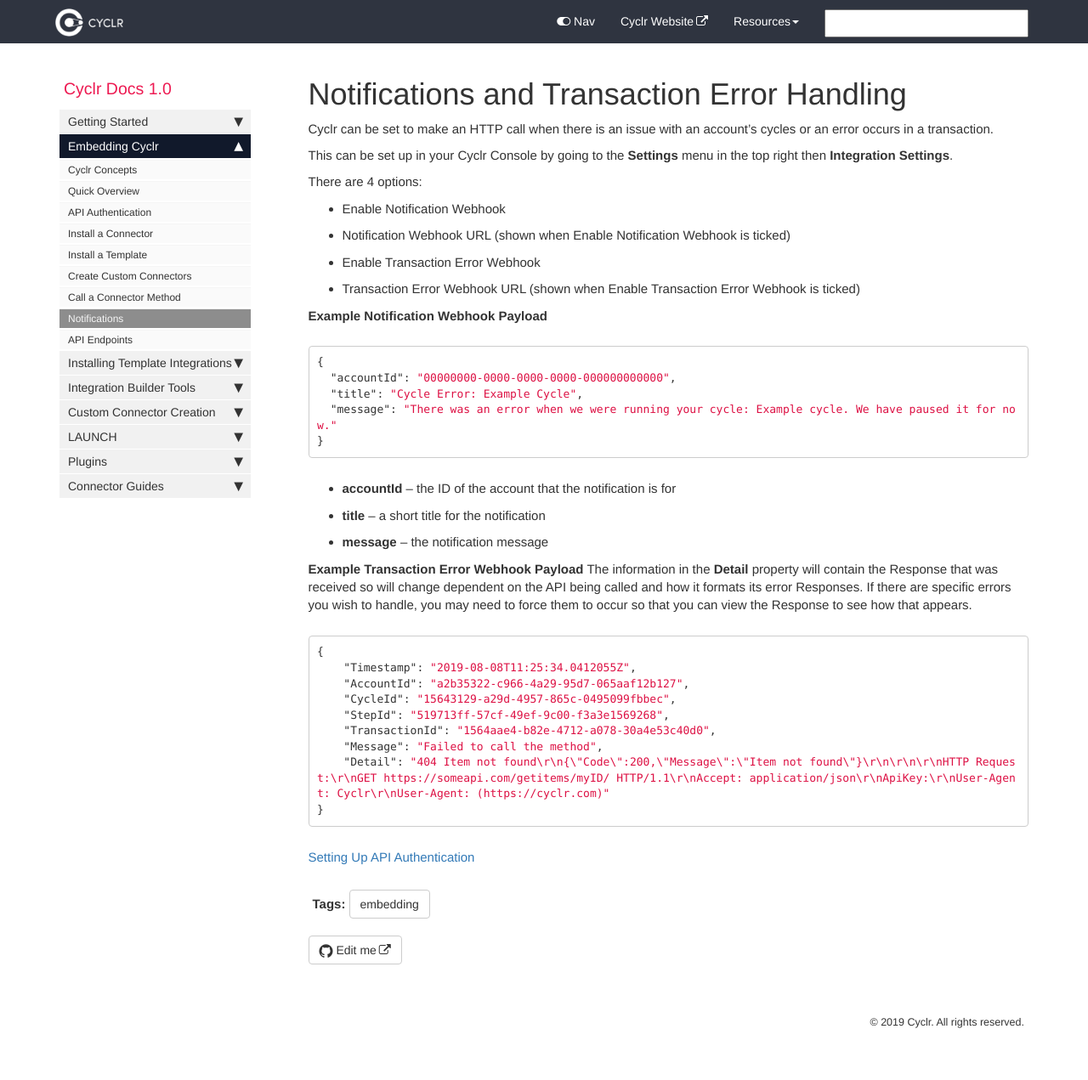
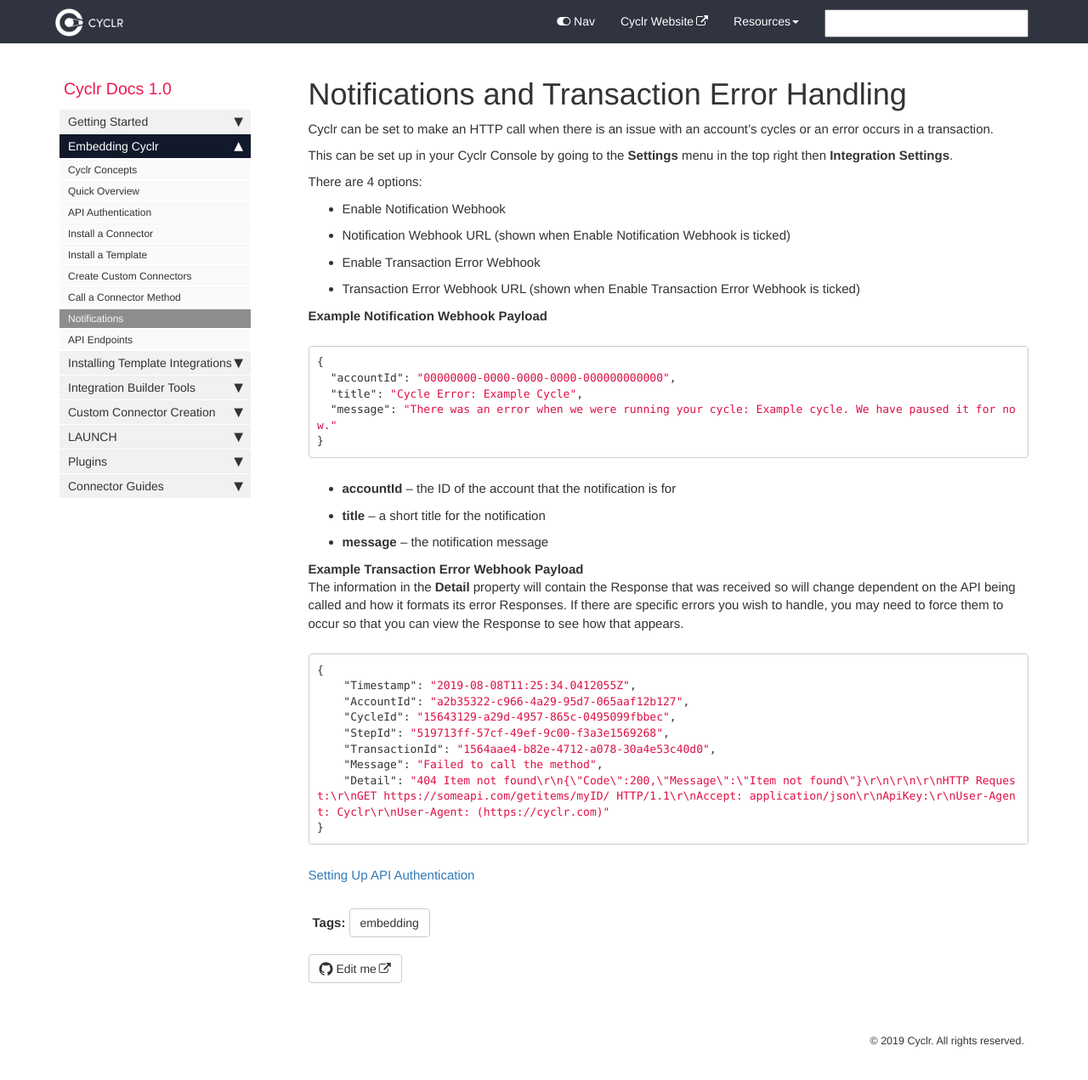
Before and after one commit to sneakysneak/docs, a Jekyll site: the page built from pages/embedding/notifications.md, in a window 1280 px wide and 1295 px high. Shown: the top 1271 px of the window at 85% size. Built offline with Jekyll 4.4.1, drawn with Linux system fonts in a browser that asks for light colours; nearby versions of some CDN libraries; comment, search, counter and statistics services are not loaded.

Commit message:
Added line break.

````diff
--- a/pages/embedding/notifications.md
+++ b/pages/embedding/notifications.md
@@ -32,7 +32,7 @@ There are 4 options:
 
 
 
-**Example Transaction Error Webhook Payload**
+**Example Transaction Error Webhook Payload** \
 The information in the **Detail** property will contain the Response that was received so will change dependent on the API being called and how it formats its error Responses.  If there are specific errors you wish to handle, you may need to force them to occur so that you can view the Response to see how that appears.
 ```json
 {
````
